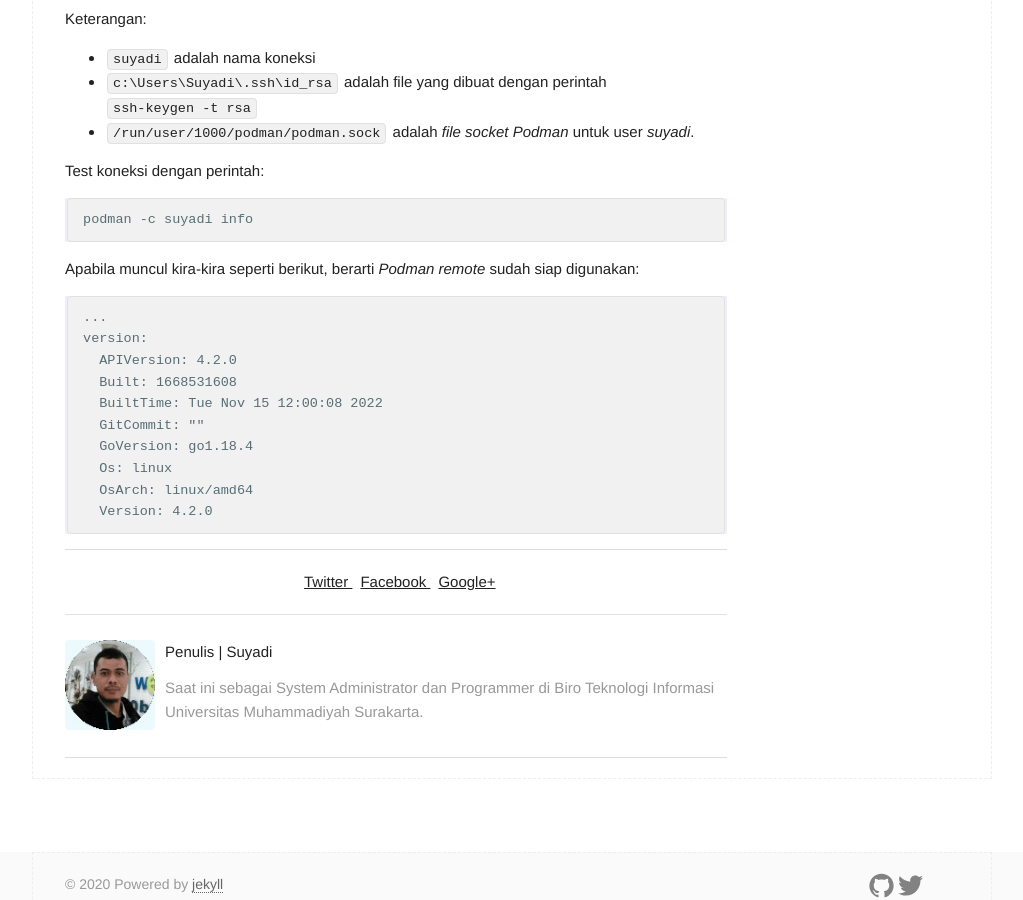
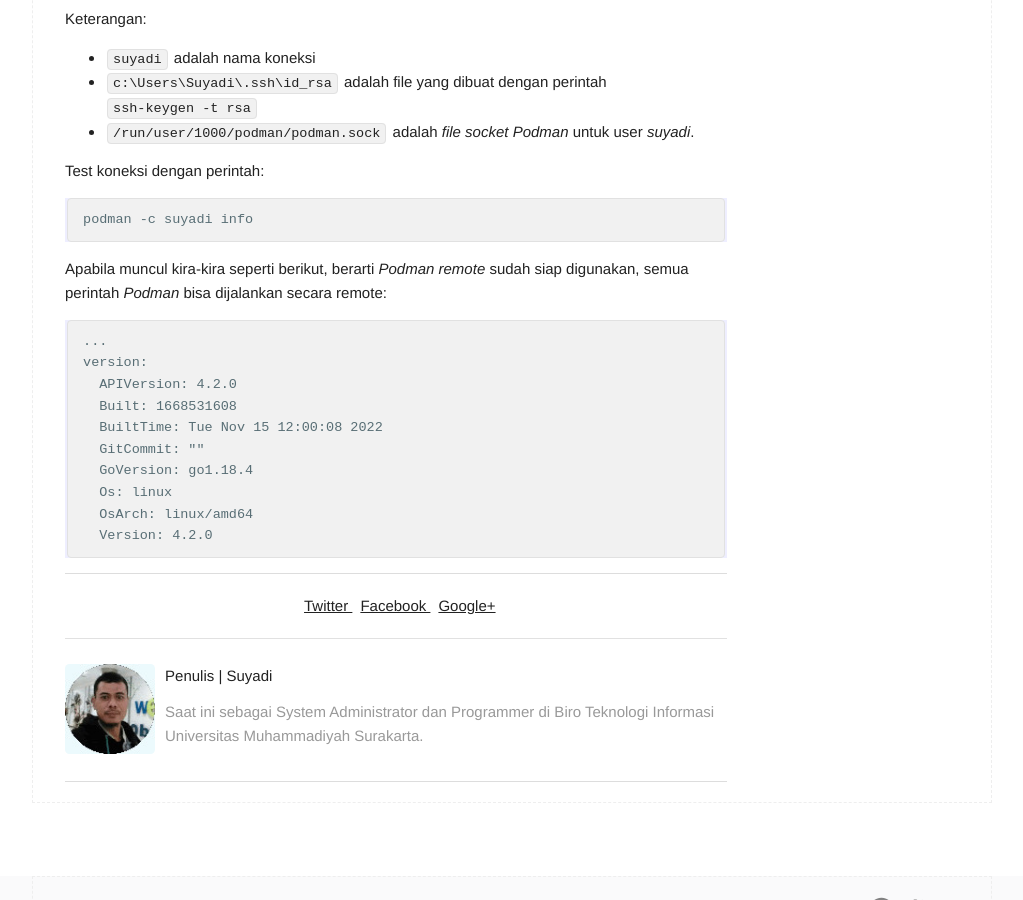
Before and after one commit to abufarros/abufarros.github.io, a Jekyll site: the page built from _posts/2023-01-23-rootless-container-dengan-podman.md, in a window 1280 px wide and 900 px high, scrolled down 1944 px. Shown: the whole window, without its empty margins (128-1151 px from the left). Built offline with Jekyll 4.4.1, drawn with Linux system fonts in a browser that asks for light colours.

Commit message:
Update 3

```diff
--- a/_posts/2023-01-23-rootless-container-dengan-podman.md
+++ b/_posts/2023-01-23-rootless-container-dengan-podman.md
@@ -69,7 +69,7 @@ Test koneksi dengan perintah:
 
     podman -c suyadi info
 
-Apabila muncul kira-kira seperti berikut, berarti *Podman remote* sudah siap digunakan:
+Apabila muncul kira-kira seperti berikut, berarti *Podman remote* sudah siap digunakan, semua perintah *Podman* bisa dijalankan secara remote:
 
     ...
     version:
```
